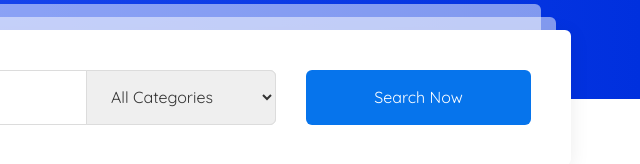
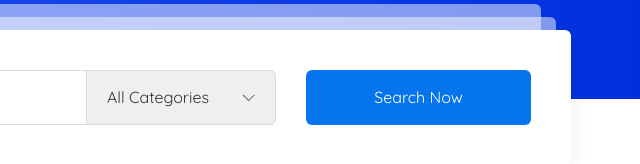
Before and after one commit to artem-totality/martplace, a website: page app/index.html in a window 1280 px wide. Shown: the part 806-970 px from the top of the page, 640-1280 px from the left. Drawn offline with nearby package versions, Linux system fonts and the light colour scheme; files that its build step writes are made by us from their sources.

Commit message:
fixed select arrow

```diff
--- a/app/scss/style.scss
+++ b/app/scss/style.scss
@@ -222,6 +222,10 @@
             border-radius: 0 6px 6px 0;
             border: 1px solid #dcdcdc;
             padding-left: 20px;
+            appearance: none;
+            background-image: url('../images/icons/chevron-down.png');
+            background-repeat: no-repeat;
+            background-position: right 20px top 50%;
         }
         button {
             height: 55px;
```
Also changed, not shown: app/images/icons/chevron-down.png (added).
